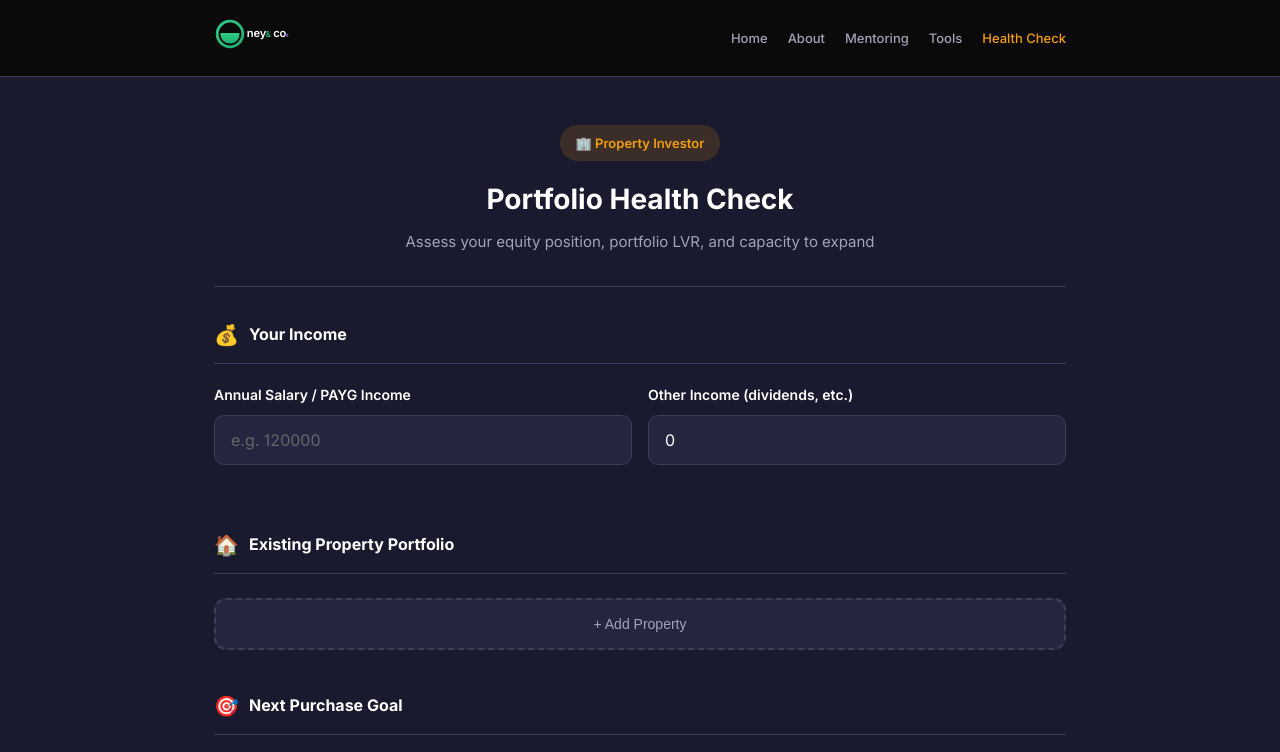
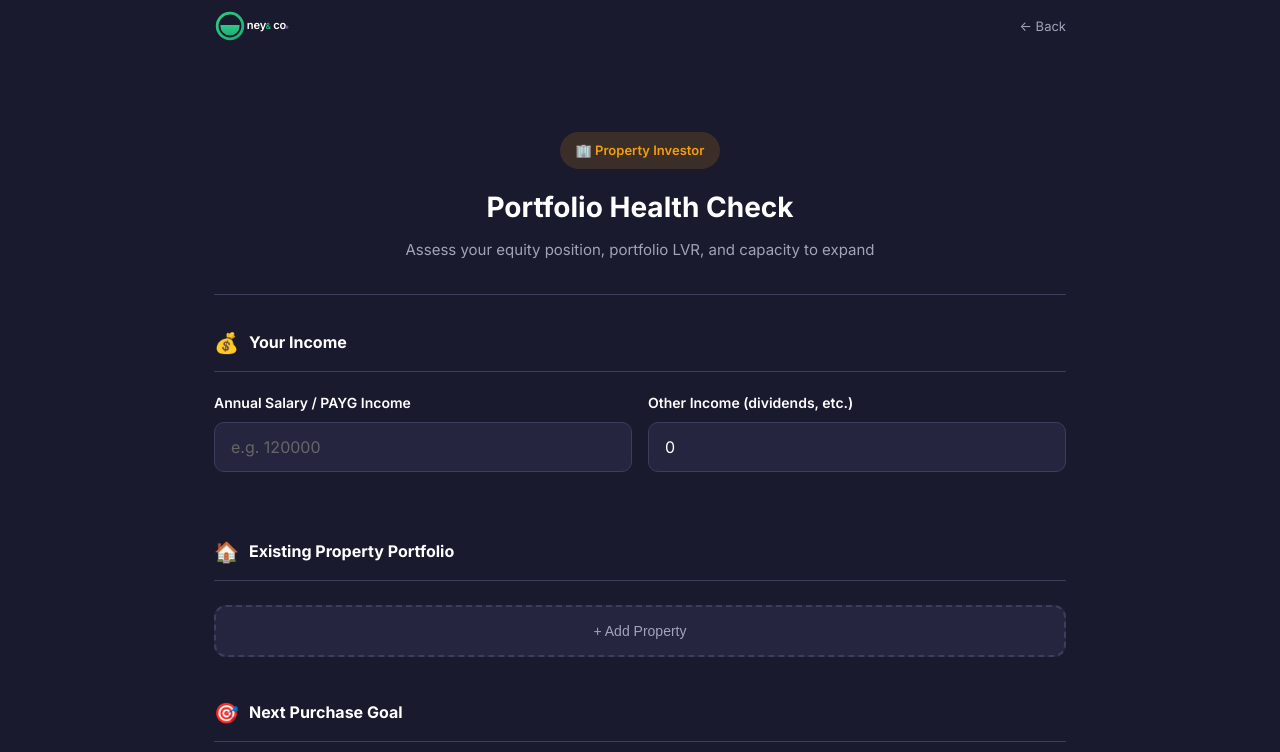
Before and after one commit to tianshizhimao-sudo/oney-fhc, a plain HTML site: page investor.html in a window 1280 px wide. Shown: the top 752 px of the page. Drawn offline with Linux system fonts and the light colour scheme.

Commit message:
nav: investor.html — replace navbar with top-bar matching business FHC, back to fhc.oneyco.com.au

```diff
--- a/investor.html
+++ b/investor.html
@@ -27,11 +27,11 @@
     body { font-family: 'Inter', -apple-system, sans-serif; background: var(--bg); color: var(--text); line-height: 1.6; min-height: 100vh; }
     .container { max-width: 900px; margin: 0 auto; padding: 0 24px; }
 
-    nav { background: rgba(10,10,10,0.95); backdrop-filter: blur(20px); border-bottom: 1px solid var(--border); padding: 16px 0; position: sticky; top: 0; z-index: 100; }
-    .nav-inner { display: flex; align-items: center; justify-content: space-between; }
-    .nav-logo svg { height: 36px; }
-    .nav-back { color: var(--text-muted); text-decoration: none; font-size: 14px; }
-    .nav-back:hover { color: var(--accent); }
+    .top-bar { display: flex; align-items: center; justify-content: space-between; margin-bottom: 40px; padding-top: 8px; }
+    .top-bar-logo { display: flex; align-items: center; gap: 10px; text-decoration: none; }
+    .top-bar-logo svg { height: 36px; width: auto; }
+    .top-bar-back { color: var(--text-muted); text-decoration: none; font-size: 13px; transition: color 0.2s; }
+    .top-bar-back:hover { color: var(--accent); }
 
     .header { padding: 48px 0 32px; text-align: center; border-bottom: 1px solid var(--border); }
     .header-badge { display: inline-flex; align-items: center; gap: 8px; background: var(--accent-glow); color: var(--accent); padding: 8px 16px; border-radius: 20px; font-size: 13px; font-weight: 600; margin-bottom: 16px; }
@@ -108,11 +108,7 @@
       .portfolio-summary { grid-template-columns: 1fr 1fr; }
     }
 
-    .nav-links { display:flex;align-items:center;gap:20px;list-style:none; }
-    .nav-links a { color:var(--text-muted);text-decoration:none;font-size:13px;font-weight:500;transition:color 0.2s; }
-    .nav-links a:hover { color:var(--accent); }
-    .nav-links a.nav-active { color:var(--accent); }
-    @media(max-width:768px){.nav-links{display:none;}}
+
 
     /* === Score + Expandable Cards === */
     .score-section { text-align: center; margin-bottom: 32px; }
@@ -145,9 +141,9 @@
   </style>
 </head>
 <body>
-  <nav>
-    <div class="container nav-inner">
-      <a href="index.html" class="nav-logo">
+  <div class="container">
+    <div class="top-bar">
+      <a href="https://fhc.oneyco.com.au" class="top-bar-logo">
         <svg viewBox="0 0 210 90" xmlns="http://www.w3.org/2000/svg">
           <defs>
             <linearGradient id="fillGrad" x1="0%" y1="100%" x2="0%" y2="0%"><stop offset="0%" style="stop-color:#1FAD73"/><stop offset="55%" style="stop-color:#2ECC85"/><stop offset="55%" style="stop-color:transparent"/><stop offset="100%" style="stop-color:transparent"/></linearGradient>
@@ -160,15 +156,9 @@
           <circle cx="182" cy="48" r="4" fill="#6B4C9A"/>
         </svg>
       </a>
-      <ul class="nav-links">
-        <li><a href="https://oneyco.com.au">Home</a></li>
-        <li><a href="https://oneyco.com.au/about.html">About</a></li>
-        <li><a href="https://mentor.oneyco.com.au">Mentoring</a></li>
-        <li><a href="https://tools.oneyco.com.au">Tools</a></li>
-        <li><a href="index.html" class="nav-active">Health Check</a></li>
-      </ul>
+      <a href="https://fhc.oneyco.com.au" class="top-bar-back">← Back</a>
     </div>
-  </nav>
+  </div>
 
   <main class="container">
     <header class="header">
```
